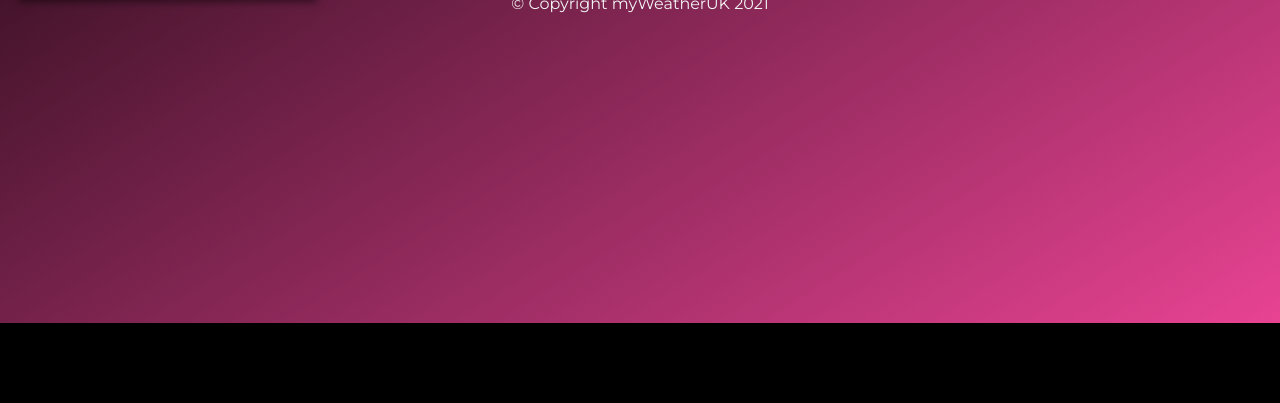
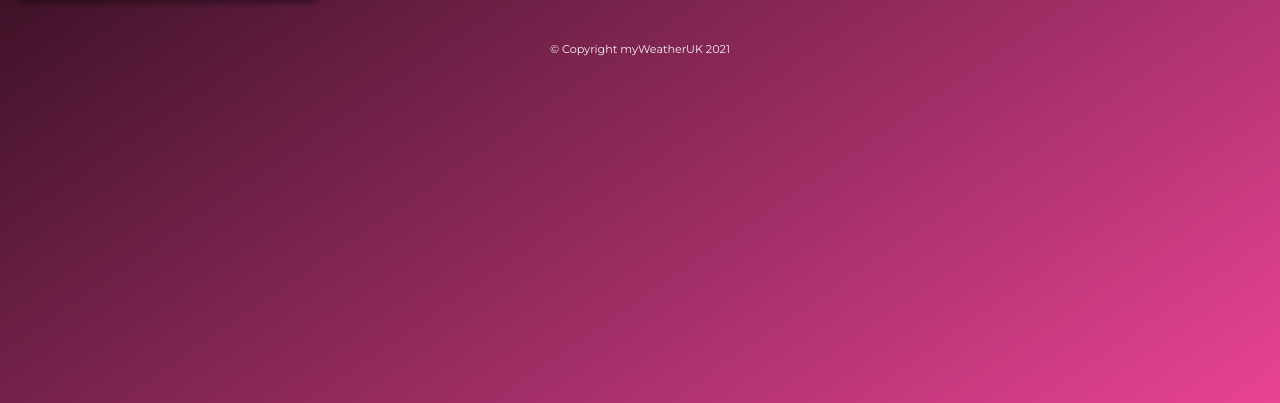
Before and after one commit to Ammm4/myWeather, a plain HTML site: page index.html in a window 1280 px wide. Shown: the part 477-880 px from the top of the page. Before the commit the page ends 800 px from the top, so only its background shows below. Drawn offline with Linux system fonts and the light colour scheme; no server answers.

Commit message:
footer css add

```diff
--- a/style.css
+++ b/style.css
@@ -14,7 +14,7 @@ body {
 
 }
 .app-wrap {
-  height: 100vh;
+  height: 110vh;
 }
 .app-name {
   font-size: 4.5rem;
@@ -192,7 +192,12 @@ li:hover{
   filter: invert(100%);
 }
 
-
+/* Footer */
+.copyright {
+  font-size: 0.7rem;
+  padding-bottom: .25rem;
+  margin-top: 3rem;
+}
 
 /*Media Queries*/
 
```
